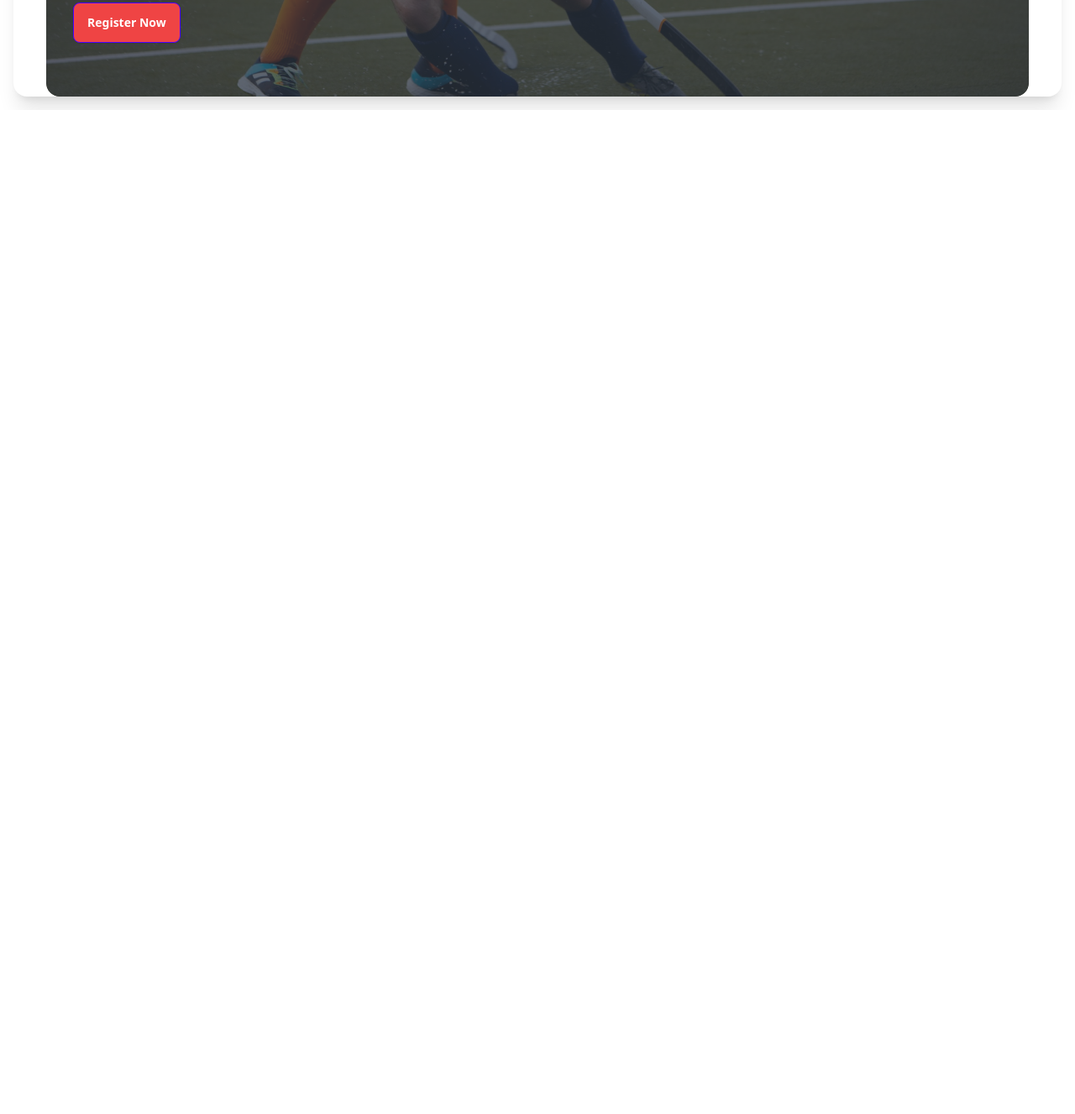
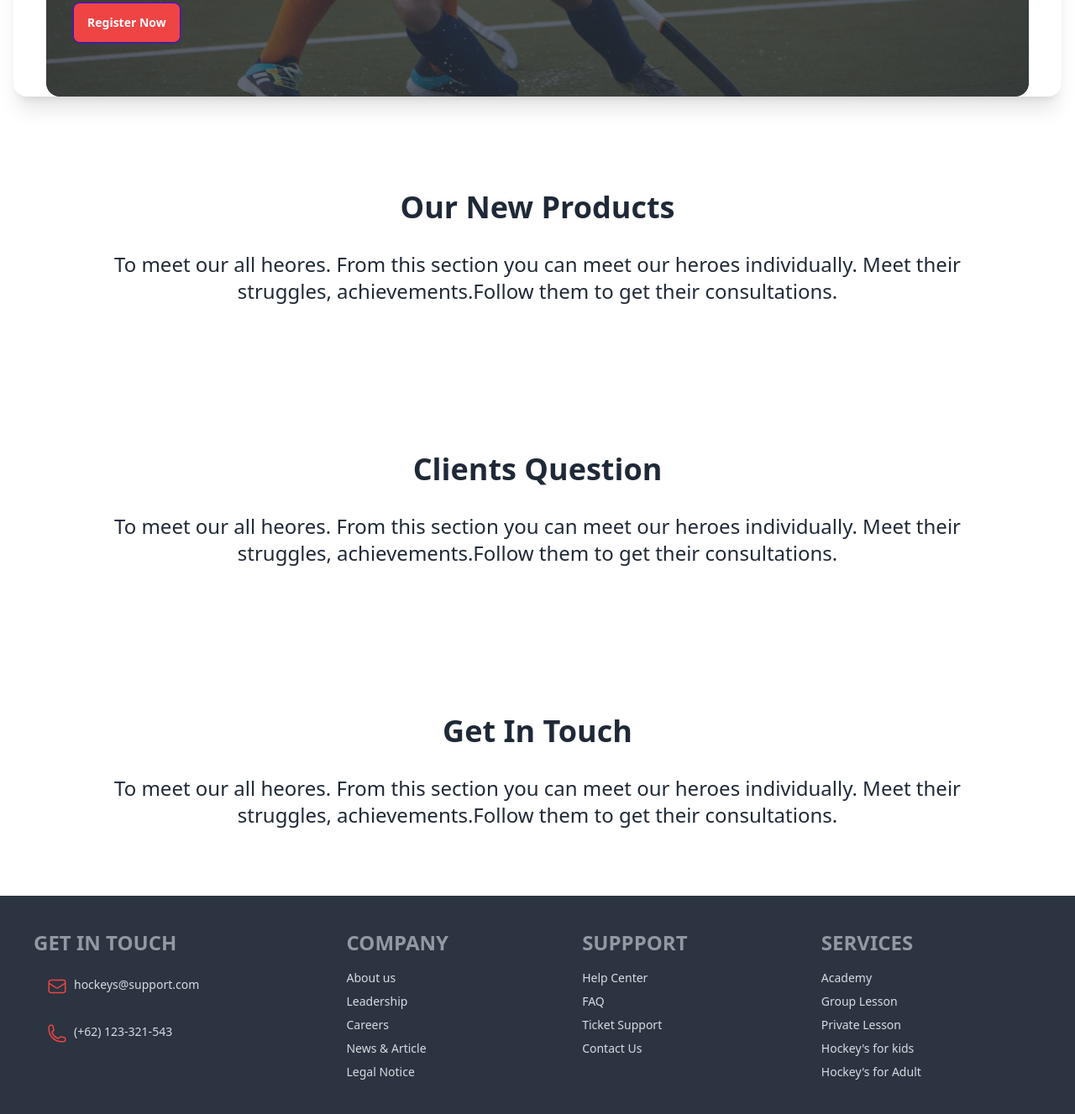
Before and after one commit to Tanzeemfatima/assignment-pro-3, a plain HTML site: page index.html in a window 1280 px wide. Shown: the part 2927-4254 px from the top of the page at 84% size. Before the commit the page ends 3058 px from the top, so only its background shows below. Drawn offline with nearby package versions, Linux system fonts and the light colour scheme.

Commit message:
footer added

```diff
--- a/index.html
+++ b/index.html
@@ -250,18 +250,104 @@
                 </div>
                 </div>
                 </div>
+            </section>
+            <!-- -------New Products Section-------- -->
+            <section>
+                <div class="text-center mt-12 p-12">
+                    <h2 class="text-2xl lg:text-4xl font-bold">Our New Products</h2>
+                    <p class="text-2xl lg:p-8">To meet our all heores. From this section you can meet our heroes
+                        individually.
+                        Meet
+                        their
+                        struggles, achievements.Follow them to get their consultations.</p>
+                </div>
+            </section>
 
+            <!-- -----Client Question Section----- -->
+            <section>
+                <div class="text-center mt-12 p-12">
+                    <h2 class="text-2xl lg:text-4xl font-bold">Clients Question</h2>
+                    <p class="text-2xl lg:p-8">To meet our all heores. From this section you can meet our heroes
+                        individually.
+                        Meet
+                        their
+                        struggles, achievements.Follow them to get their consultations.</p>
+                </div>
             </section>
+            <!-- ----Get In Touch Section----- -->
+            <section>
+                <div class="text-center mt-12 p-12">
+                    <h2 class="text-2xl lg:text-4xl font-bold">Get In Touch</h2>
+                    <p class="text-2xl lg:p-8">To meet our all heores. From this section you can meet our heroes
+                        individually.
+                        Meet
+                        their
+                        struggles, achievements.Follow them to get their consultations.</p>
+                </div>
+            </section>
+
+
+    </main>
+    <footer>
+        <footer class="footer p-10 bg-neutral text-neutral-content">
+            <div>
+                <nav>
+                    <h6 class="footer-title text-2xl font-bold">Get in Touch</h6>
+                    <p></p>
+                    <div class="flex p-4 gap-2">
+                        <a href=""><svg xmlns="http://www.w3.org/2000/svg" fill="none" viewBox="0 0 24 24"
+                                stroke-width="1.5" stroke="currentColor" class="w-6 h-6 text-red-500">
+                                <path stroke-linecap="round" stroke-linejoin="round"
+                                    d="M21.75 6.75v10.5a2.25 2.25 0 0 1-2.25 2.25h-15a2.25 2.25 0 0 1-2.25-2.25V6.75m19.5 0A2.25 2.25 0 0 0 19.5 4.5h-15a2.25 2.25 0 0 0-2.25 2.25m19.5 0v.243a2.25 2.25 0 0 1-1.07 1.916l-7.5 4.615a2.25 2.25 0 0 1-2.36 0L3.32 8.91a2.25 2.25 0 0 1-1.07-1.916V6.75" />
+                            </svg>
+                        </a>
+                        <a class="link link-hover">hockeys@support.com</a>
+                    </div>
+                    <div class="flex p-4 gap-2">
+                        <a href=""><svg xmlns="http://www.w3.org/2000/svg" fill="none" viewBox="0 0 24 24"
+                                stroke-width="1.5" stroke="currentColor" class="w-6 h-6 text-red-500">
+                                <path stroke-linecap="round" stroke-linejoin="round"
+                                    d="M2.25 6.75c0 8.284 6.716 15 15 15h2.25a2.25 2.25 0 0 0 2.25-2.25v-1.372c0-.516-.351-.966-.852-1.091l-4.423-1.106c-.44-.11-.902.055-1.173.417l-.97 1.293c-.282.376-.769.542-1.21.38a12.035 12.035 0 0 1-7.143-7.143c-.162-.441.004-.928.38-1.21l1.293-.97c.363-.271.527-.734.417-1.173L6.963 3.102a1.125 1.125 0 0 0-1.091-.852H4.5A2.25 2.25 0 0 0 2.25 4.5v2.25Z" />
+                            </svg>
+
+                        </a>
+                        <a class="link link-hover">(+62) 123-321-543</a>
+                    </div>
 
 
 
 
+                </nav>
+            </div>
+            <!-- ------------ -->
 
 
-        </section>
-
-    </main>
-    <footer></footer>
+            <nav>
+                <h6 class="footer-title text-2xl font-bold">Company</h6>
+                <a class="link link-hover">About us</a>
+                <a class="link link-hover">Leadership</a>
+                <a class="link link-hover">Careers</a>
+                <a class="link link-hover">News & Article</a>
+                <a class="link link-hover">Legal Notice</a>
+            </nav>
+            <nav>
+                <h6 class="footer-title text-2xl font-bold">Suppport</h6>
+                <a class="link link-hover">Help Center</a>
+                <a class="link link-hover">FAQ</a>
+                <a class="link link-hover">Ticket Support</a>
+                <a class="link link-hover">Contact Us</a>
+            </nav>
+            <nav>
+                <h6 class="footer-title text-2xl font-bold">Services</h6>
+                <a class="link link-hover">Academy</a>
+                <a class="link link-hover">Group Lesson</a>
+                <a class="link link-hover">Private Lesson</a>
+                <a class="link link-hover">Hockey's for kids</a>
+                <a class="link link-hover">Hockey's for Adult</a>
+            </nav>
+            </div>
+        </footer>
+    </footer>
 </body>
 
 </html>
```
